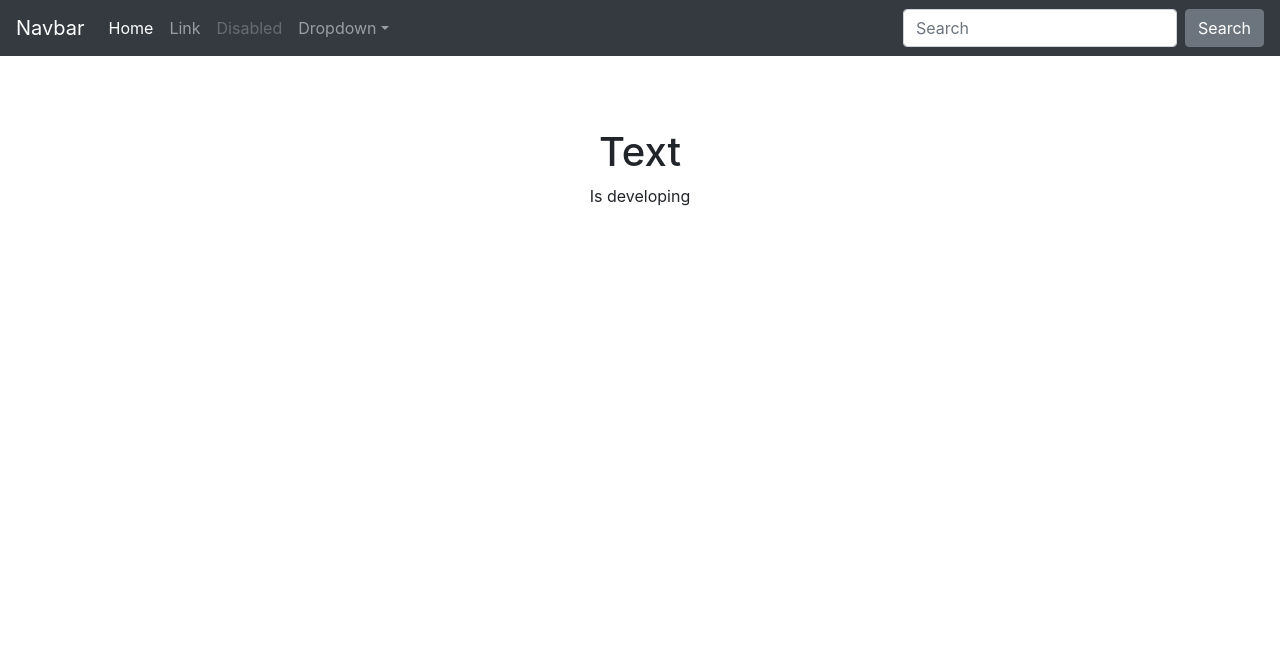
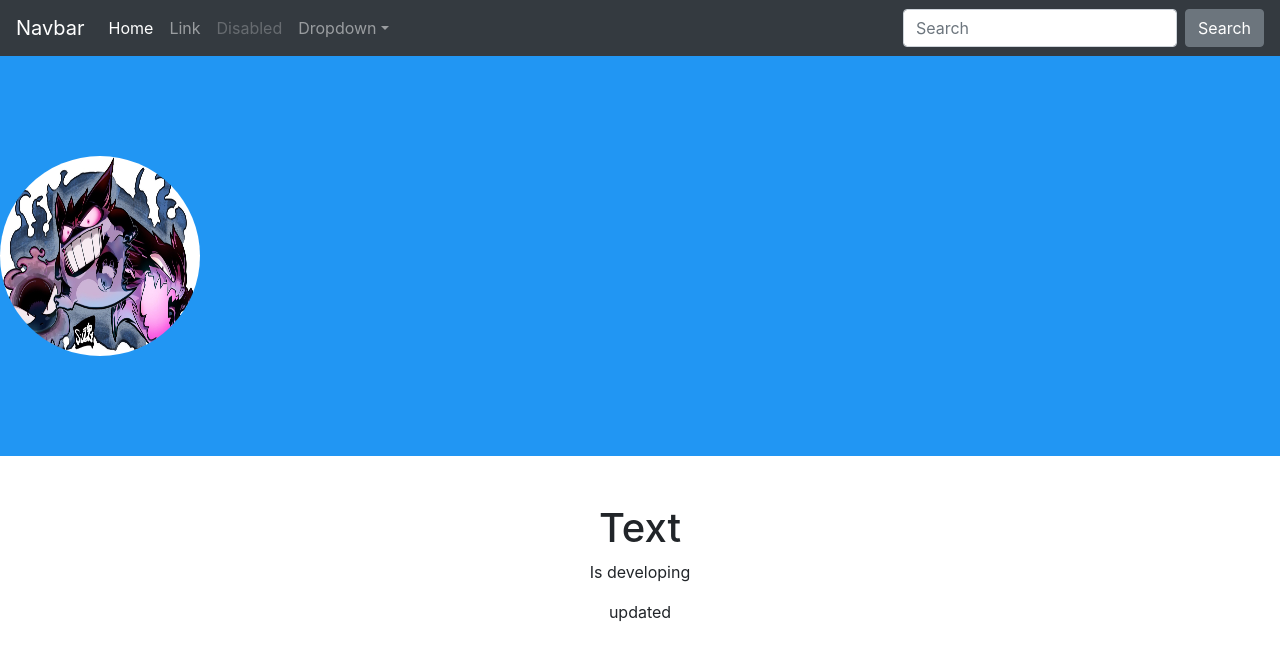
Before and after one commit to BonlessAlex/bonlessalex.github.io, a plain HTML site: page index.html in a window 1280 px wide. Drawn offline with nearby package versions, Linux system fonts and the light colour scheme.

Commit message:
update 1

```diff
--- a/index.html
+++ b/index.html
@@ -19,6 +19,7 @@
 
   <body>
 <nav class="navbar navbar-expand-md navbar-dark bg-dark fixed-top">
+
   <a class="navbar-brand" href="#">Navbar</a>
   <button class="navbar-toggler" type="button" data-toggle="collapse" data-target="#navbarsExampleDefault" aria-controls="navbarsExampleDefault" aria-expanded="false" aria-label="Toggle navigation">
     <span class="navbar-toggler-icon"></span>
@@ -51,13 +52,20 @@
   </div>
 </nav>
 
-<main role="main" class="container">
+<main role="main" class="container-fluid">
+
+  <div id="row1"class="row">
+    <img id="ava1" src="gg2.jpeg" class="rounded-circle" alt="Cinque Terre">
+  </div>
+
+
 
   <div class="starter-template">
     <h1>
       Text
     </h1>
     <p>Is developing</p>
+    <p>updated</p>
   </div>
 
 </main><!-- /.container -->
--- a/test.css
+++ b/test.css
@@ -1,7 +1,19 @@
 body {
-  padding-top: 5rem;
+  padding-top: 3.5rem;
 }
 .starter-template {
   padding: 3rem 1.5rem;
   text-align: center;
 }
+
+#row1 {
+  background-color: #2196f3;
+  height: 400px;
+  padding-top: 100px;
+  padding-bottom: 100px;
+}
+
+#ava1 {
+  height: 200px;
+  width: 200px;
+}
```
Also changed, not shown: gg2.jpeg (added).
